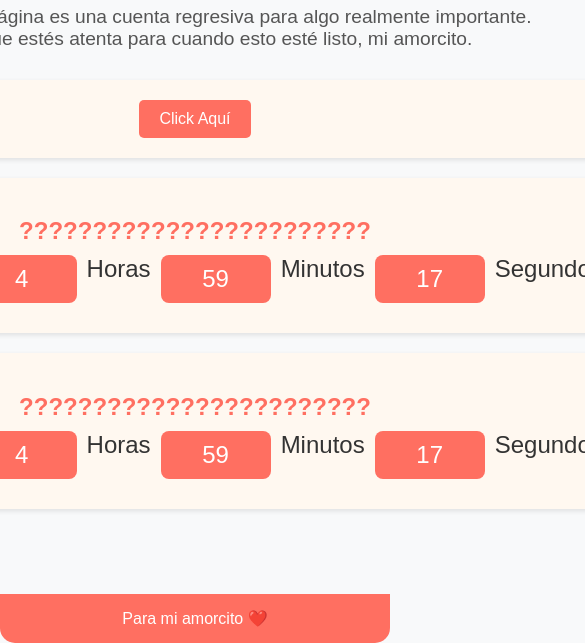
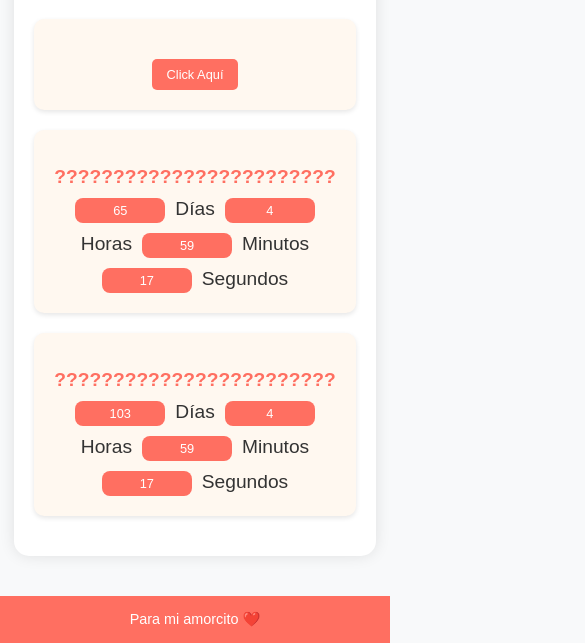
Before and after one commit to BellidoJeremy/Sorpresitauwu, a plain HTML site: page index.html in a window 390 px wide. Shown: the part 201-844 px from the top of the page, 585 px wide, since content can reach past the window. Drawn offline with Linux system fonts and the light colour scheme.

Commit message:
Welcomeuwu

```diff
--- a/welcome.css
+++ b/welcome.css
@@ -7,13 +7,14 @@ body {
   display: flex;
   justify-content: center;
   align-items: center;
-    height: 100vh;
+  flex-direction: column;
+  min-height: 100vh;
 }
 
-  .welcome-container {
+.welcome {
   text-align: center;
   max-width: 800px;
-    margin: auto;
+  margin: 20px;
   padding: 20px;
   border-radius: 15px;
   background-color: #fff;
@@ -32,16 +33,15 @@ body {
   margin-bottom: 30px;
 }
 
-  .countdown-section {
-    margin-top: 20px;
-  }
-
 .countdown-container {
   margin-bottom: 20px;
   padding: 20px;
   background-color: #fff8f0;
   border-radius: 10px;
   box-shadow: 0 2px 5px rgba(0, 0, 0, 0.1);
+  display: flex;
+  flex-direction: column;
+  align-items: center;
 }
 
 .countdown-container h2 {
@@ -55,6 +55,7 @@ body {
   justify-content: center;
   gap: 10px;
   font-size: 1.2rem;
+  flex-wrap: wrap;
 }
 
 .countdown span {
@@ -63,41 +64,7 @@ body {
   color: #fff;
   border-radius: 8px;
   min-width: 70px;
-  }
-
-  #continueButton {
-    margin-top: 30px;
-    padding: 15px 30px;
-    font-size: 1rem;
-    color: #fff;
-    background-color: #ff6f61;
-    border: none;
-    border-radius: 8px;
-    cursor: pointer;
-    transition: background-color 0.3s ease;
-  }
-
-  #continueButton:hover {
-    background-color: #e65b54;
-  }
-
-  .hidden {
-    display: none;
-  }
-
-  .welcome {
   text-align: center;
-    padding: 20px;
-    font-family: 'Arial', sans-serif;
-  }
-
-  .countdown-container {
-    margin: 20px 0;
-  }
-
-  .countdown {
-    font-size: 1.5rem;
-    margin-bottom: 10px;
 }
 
 button {
@@ -108,26 +75,76 @@ body {
   border-radius: 5px;
   font-size: 1rem;
   cursor: pointer;
+  margin-top: 20px;
 }
 
 button:hover {
   background-color: #ff3f31;
 }
 
+.hidden {
+  display: none;
+}
 
 .footer {
   background-color: #ff6f61;
   color: #fff;
   text-align: center;
   padding: 15px 0;
-    position: absolute;
   width: 100%;
-    bottom: 0;
-    left: 0;
   font-size: 1rem;
-    border-radius: 0 0 15px 15px;
+  margin-top: auto;
 }
 
 .footer p {
   margin: 0;
 }
+
+/* Responsive adjustments */
+@media (max-width: 768px) {
+  .welcome h1 {
+      font-size: 2rem;
+  }
+
+  .welcome p {
+      font-size: 1rem;
+  }
+
+  .countdown span {
+      padding: 8px 15px;
+      font-size: 1rem;
+  }
+
+  button {
+      padding: 10px 20px;
+      font-size: 0.9rem;
+  }
+}
+
+@media (max-width: 480px) {
+  .welcome h1 {
+      font-size: 1.5rem;
+  }
+
+  .welcome p {
+      font-size: 0.9rem;
+  }
+
+  .countdown-container h2 {
+      font-size: 1.2rem;
+  }
+
+  .countdown span {
+      padding: 5px 10px;
+      font-size: 0.8rem;
+  }
+
+  button {
+      padding: 8px 15px;
+      font-size: 0.8rem;
+  }
+
+  .footer {
+      font-size: 0.9rem;
+  }
+}
```
Lines whose indentation alone changed are shown as unchanged.
